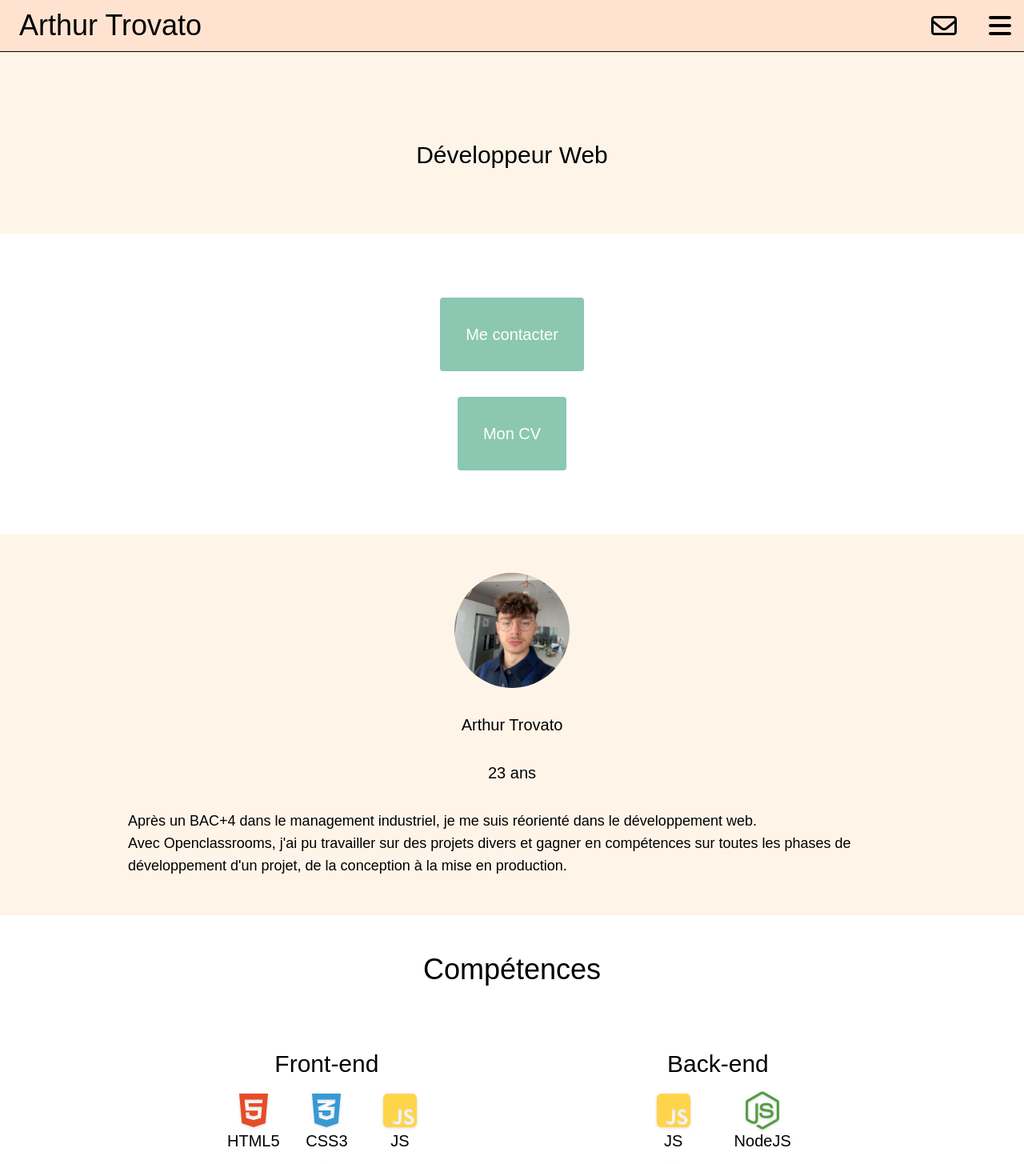
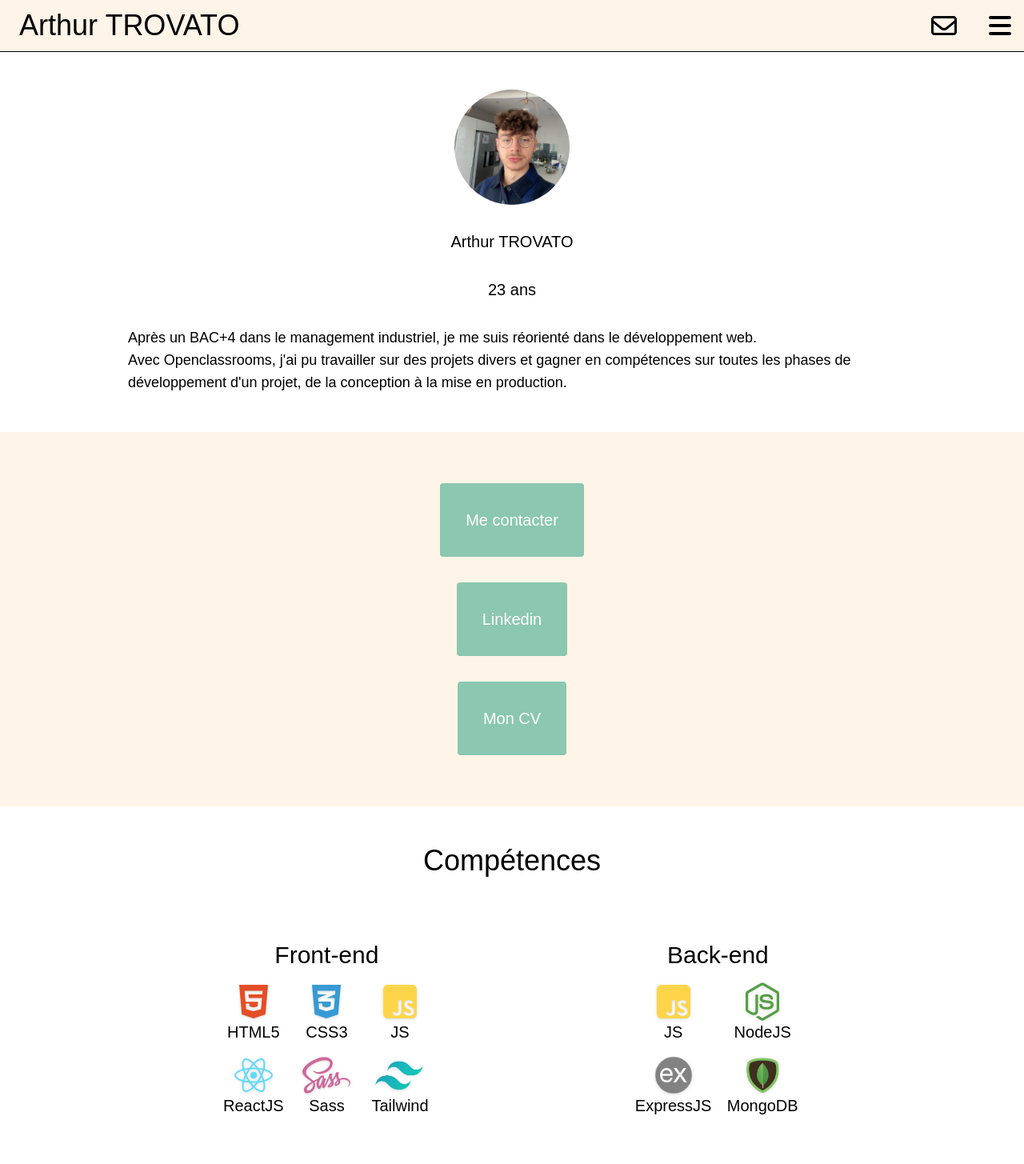
Before and after one commit to Houroux/my-portfolio, a React (Create React App) app: page / in a window 1280 px wide. Shown: the top 1455 px of the page at 80% size. Built offline with nearby package versions, Linux system fonts and the light colour scheme.

Commit message:
Fix : Design changes

```diff
--- a/public/data.json
+++ b/public/data.json
@@ -21,9 +21,9 @@
       "/img/P7/4.png"
     ],
     "description": "Développement de l'ensemble du back-end de l'application en suivant un document de spécifications techniques de l’API.",
-    "tools": ["NodeJS", "ExpressJS", "MangoDB", "GitHub", "VSCode"],
+    "tools": ["NodeJS", "ExpressJS", "MongoDB", "GitHub", "VSCode"],
     "github": "https://github.com/Houroux/Back-end-P7-Dev-Web-livres",
-    "problematiques": "Création d'un système de notation de livre en m'appuyant sur la documentation de MangoDB."
+    "problematiques": "Création d'un système de notation de livre en m'appuyant sur la documentation de MongoDB."
   },
   {
     "title": "Debug et optimisation du site de la photographe Nina Carducci",
--- a/public/index.html
+++ b/public/index.html
@@ -30,7 +30,7 @@
       work correctly both with client-side routing and a non-root public URL.
       Learn how to configure a non-root public URL by running `npm run build`.
     -->
-    <title>Portfolio d'Arthur Trovato</title>
+    <title>Portfolio d'Arthur TROVATO</title>
   </head>
   <body class="box-border bg-first text-zinc-800">
     <noscript>You need to enable JavaScript to run this app.</noscript>
--- a/src/App.jsx
+++ b/src/App.jsx
@@ -1,6 +1,6 @@
 import React from "react";
 import Header from "./components/Header";
-import First from "./components/First";
+import Buttons from "./components/Buttons";
 import Presentation from "./components/Presentation";
 import Competences from "./components/Competences";
 import Portfolio from "./components/Portfolio";
@@ -18,8 +18,9 @@ function App() {
   return (
     <div className="m-auto">
       <Header></Header>
-      <First></First>
+
       <Presentation></Presentation>
+      <Buttons></Buttons>
       <Competences></Competences>
       <Portfolio></Portfolio>
       <Contact></Contact>
--- a/src/components/First.jsx
+++ b/src/components/Buttons.jsx
@@ -4,18 +4,25 @@ export default function First() {
   return (
     <div
       id="first"
-      className="flex flex-col items-center justify-center pt-16 xl:pt-4 "
+      className="flex flex-col items-center justify-center bg-second py-16 "
     >
-      <h2 className=" mb-20 w-full cursor-default bg-second py-20  text-center  text-2xl  sm:pt-40 sm:text-3xl">
+      {/* <h2 className=" mb-20 w-full cursor-default bg-second py-20  text-center  text-2xl  sm:pt-40 sm:text-3xl">
         Développeur Web
-      </h2>
+      </h2> */}
       <a
         className="mb-4 rounded bg-third p-4 text-white sm:mb-8 sm:p-8 sm:text-xl"
         href="#contact"
       >
         Me contacter
       </a>
-
+      <a
+        className="mb-4  rounded bg-third p-4 text-white sm:mb-8 sm:p-8  sm:text-xl"
+        href="https://www.linkedin.com/in/arthur-trovato/"
+        target="_blank"
+        rel="noopener noreferrer"
+      >
+        Linkedin
+      </a>
       <a
         className="rounded  bg-third p-4 text-white sm:p-8  sm:text-xl"
         href="https://houroux.github.io/my-portfolio/CV_2023-08-03_Arthur_TROVATO.pdf"
--- a/src/components/Competences.jsx
+++ b/src/components/Competences.jsx
@@ -2,7 +2,7 @@ import React from "react";
 import { FontAwesomeIcon } from "@fortawesome/react-fontawesome";
 import Tailwind from "..//img/89711240-4172a200-d989-11ea-8d51-4aaf922fa407.png";
 import ExpressJS from "../img/png-transparent-express-js-node-js-javascript-mongodb-node-js-text-trademark-logo-removebg-preview.png";
-import MangoDB from "../img/ext-553-removebg-preview.png";
+import MongoDB from "../img/ext-553-removebg-preview.png";
 import VSCode from "../img/vscode.png";
 import LightHouse from "../img/Google-Lighthouse-Logo.png";
 import Wave from "../img/wave.png";
@@ -107,8 +107,8 @@ export default function Competences() {
               <p className={`${label}`}>ExpressJS</p>
             </li>
             <li className={`${liClassName}`}>
-              <img src={MangoDB} className={`${iconClassName}`} alt="MangoDB" />
-              <p className={`${label}`}>MangoDB</p>
+              <img src={MongoDB} className={`${iconClassName}`} alt="MongoDB" />
+              <p className={`${label}`}>MongoDB</p>
             </li>
           </ul>
         </div>
--- a/src/components/Contact.jsx
+++ b/src/components/Contact.jsx
@@ -18,6 +18,14 @@ export default function Contact() {
         07 60 43 43 90
       </a>
       <a
+        className=" rounded bg-third p-4 text-white sm:p-8  sm:text-xl"
+        href="https://www.linkedin.com/in/arthur-trovato/"
+        target="_blank"
+        rel="noopener noreferrer"
+      >
+        Linkedin
+      </a>
+      <a
         className="rounded  bg-third p-4 text-white sm:mb-8 sm:p-8 sm:text-xl"
         href="https://houroux.github.io/my-portfolio/CV_2023-08-03_Arthur_TROVATO.pdf"
         target="_blank"
--- a/src/components/Header.jsx
+++ b/src/components/Header.jsx
@@ -4,16 +4,16 @@ import { FontAwesomeIcon } from "@fortawesome/react-fontawesome";
 export default function Header() {
   const [isOpened, setIsOpened] = useState(false);
   const navLinkClassName =
-    "w-full pr-8 border border-white bg-header text-right py-1 sm:text-xl sm:py-2 ";
+    "w-full pr-8 border border-white bg-second text-right py-1 sm:text-xl sm:py-2 ";
   return (
-    <div className="fixed top-0 z-10 w-screen bg-header xl:border-b xl:border-black">
+    <div className="fixed top-0 z-10 w-screen bg-second xl:border-b xl:border-black">
       <div className="m-auto flex h-16 w-full flex-col sm:items-end xl:max-w-screen-xl ">
-        <div className="z-20 flex h-16 w-full items-center justify-between bg-header px-6 py-4">
+        <div className="z-20 flex h-16 w-full items-center justify-between bg-second px-6 py-4">
           <a
             href="#first"
             className="self-center text-3xl [text-shadow:_0_0_3px_rgb(255_255_255_/_20%)]  sm:text-4xl"
           >
-            Arthur Trovato
+            Arthur TROVATO
           </a>
           <div className="flex h-full items-center gap-4 sm:gap-10">
             <a
--- a/src/components/Presentation.jsx
+++ b/src/components/Presentation.jsx
@@ -3,17 +3,17 @@ import pdp from "../img/IMG_2473.jpg";
 
 export default function Presentation() {
   return (
-    <div className="bg-second">
+    <div className="">
       <div
         id="presentation"
-        className="m-auto mt-20 flex flex-col items-center gap-8 px-8 py-12 text-lg  sm:px-40 sm:text-xl  xl:max-w-screen-xl"
+        className="m-auto mt-16 flex flex-col items-center gap-8 px-8 py-12 text-lg  sm:px-40 sm:text-xl  xl:max-w-screen-xl"
       >
         <img
           src={pdp}
           className=" h-36 w-36 rounded-full object-cover "
           alt="Photo d'Arthur"
         />
-        <p className="">Arthur Trovato</p>
+        <p className="">Arthur TROVATO</p>
         <p className="">23 ans</p>
         <p className="text-base sm:text-lg">
           Après un BAC+4 dans le management industriel, je me suis réorienté
--- a/src/components/Projet.jsx
+++ b/src/components/Projet.jsx
@@ -4,7 +4,7 @@ import { Carousel } from "react-responsive-carousel";
 import { FontAwesomeIcon } from "@fortawesome/react-fontawesome";
 import Tailwind from "..//img/89711240-4172a200-d989-11ea-8d51-4aaf922fa407.png";
 import ExpressJS from "../img/png-transparent-express-js-node-js-javascript-mongodb-node-js-text-trademark-logo-removebg-preview.png";
-import MangoDB from "../img/ext-553-removebg-preview.png";
+import MongoDB from "../img/ext-553-removebg-preview.png";
 import VSCode from "../img/vscode.png";
 import LightHouse from "../img/Google-Lighthouse-Logo.png";
 import Wave from "../img/wave.png";
@@ -78,7 +78,7 @@ export default function Projet({
     ExpressJS: (
       <img src={ExpressJS} className={`${iconClassName}`} alt="ExpressJS" />
     ),
-    MangoDB: <img src={MangoDB} className={`${iconClassName}`} alt="MangoDB" />,
+    MongoDB: <img src={MongoDB} className={`${iconClassName}`} alt="MongoDB" />,
     RichSnippet: (
       <FontAwesomeIcon
         className={`${iconClassName}`}
```
